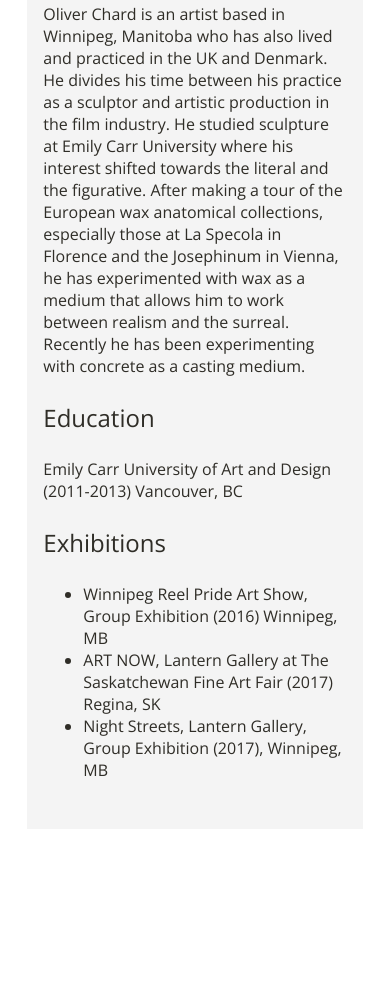
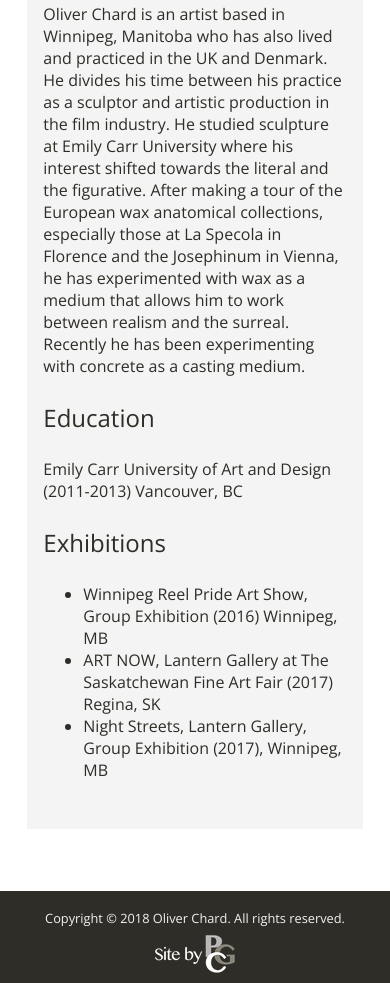
Before and after one commit to pennygibson/oliver-site, a plain HTML site: page index.html in a window 390 px wide. Shown: the part 422-1405 px from the top of the page. Before the commit the page ends 1313 px from the top, so only its background shows below. Drawn offline with nearby package versions, Linux system fonts and the light colour scheme; a script that the page names is missing.

Commit message:
added bottom links

```diff
--- a/index.html
+++ b/index.html
@@ -49,6 +49,11 @@
 
 		</div>
 	</div>
+		<footer>
+			<p class="copyright">Copyright &copy; 2018 Oliver Chard. All rights reserved.</p>
+			<a href="http://www.pennygibson.com" target="_blank"><img src="images/winnipeg-website-designer.png"></a>
+
+		</footer>
 
 
 
--- a/main.css
+++ b/main.css
@@ -83,7 +83,20 @@ h1, h2, h3{
 	background:url(images/OliverBG3.jpg) no-repeat center center fixed;
 	background-size:cover;
 }
-
+footer{
+	position: fixed;
+	bottom: 0;
+	width: 100%;
+	display: flex;
+	justify-content: space-between;
+	padding: 0 6px 6px;
+}
+.copyright{
+	color:#f2f2f2;
+	font-size: .8em;
+	margin:0;
+	align-self:flex-end;
+}
 
 /********************
 CONTACT PAGE
@@ -188,6 +201,21 @@ CONTACT PAGE
 	background:none;
 
 	}
+	footer{
+		position:relative;
+		background-color: #2f2d27;
+		padding: 10px;
+		justify-content: center;
+		flex-wrap: wrap;
+	}
+	.portfolioPage{
+		background-color:white;
+	}
+	.copyright{
+		width: 100%;
+		margin: 8px;
+		text-align:center;
+	}
 
 	.contactInfo{
 		width: 100%;
```
Also changed, not shown: blog.html (+6 -0 lines), contact.html (+5 -0 lines), portfolio.css (+16 -0 lines), portfolio.html (+6 -1 lines), images/web-design-seo-winnipeg.png (added), images/winnipeg-website-designer.png (added), 4 other files.
